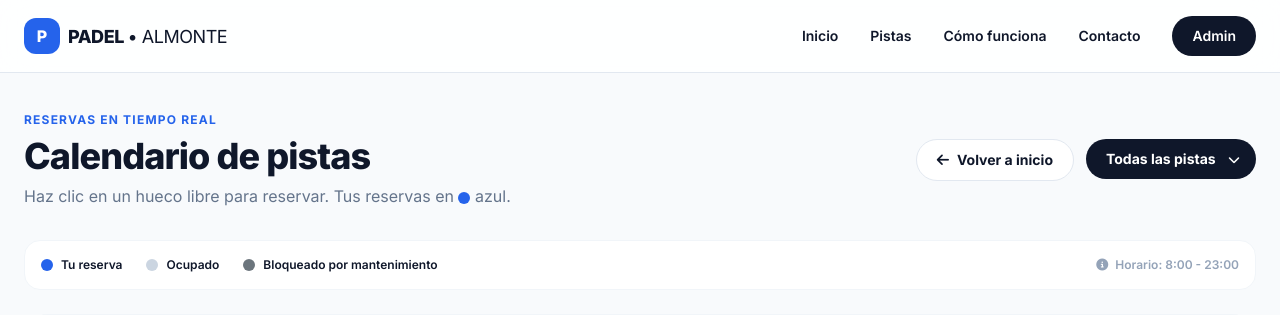
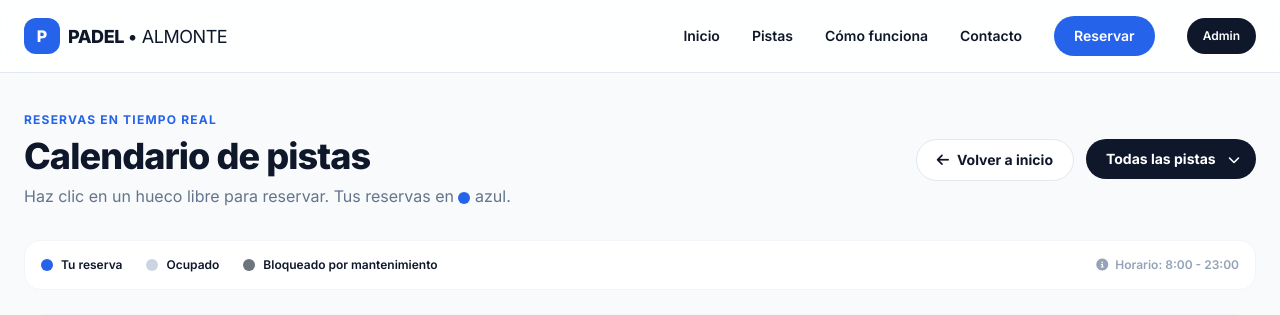
Before and after one commit to arrudavanderley/padel_reservas, a Django app: page /calendario/ in a window 1280 px wide. Shown: the top 315 px of the page. Run offline with Django 5.2, Linux system fonts and the light colour scheme; data comes from the database, SQL or seed files in the repository; data that the repository does not hold is empty; some libraries are stand-ins or nearby versions.

Commit message:
Update base.html

```diff
--- a/reservas_app/templates/reservas/base.html
+++ b/reservas_app/templates/reservas/base.html
@@ -52,13 +52,14 @@
                 <span class="font-extrabold text-[18px] tracking-tight">PADEL <span class="font-light">• ALMONTE</span></span>
             </a>
             <div class="hidden md:flex items-center gap-8 text-sm font-semibold">
-                <a href="#inicio" class="hover:text-blue-600">Inicio</a>
-                <a href="#pistas" class="hover:text-blue-600">Pistas</a>
-                <a href="#como" class="hover:text-blue-600">Cómo funciona</a>
-                <a href="#contacto" class="hover:text-blue-600">Contacto</a>
-                <a href="/admin" class="bg-slate-900 text-white px-5 py-2.5 rounded-full hover:bg-black transition">Admin</a>
+                <a href="/#inicio" class="hover:text-blue-600">Inicio</a>
+                <a href="/#pistas" class="hover:text-blue-600">Pistas</a>
+                <a href="/#como" class="hover:text-blue-600">Cómo funciona</a>
+                <a href="/#contacto" class="hover:text-blue-600">Contacto</a>
+                <a href="/calendario/" class="bg-blue-600 text-white px-5 py-2.5 rounded-full hover:bg-blue-700 transition">Reservar</a>
+                <a href="/admin" class="bg-slate-900 text-white px-4 py-2.5 rounded-full hover:bg-black transition text-xs">Admin</a>
             </div>
-            <a href="#reservar" class="md:hidden bg-blue-600 text-white px-4 py-2 rounded-full text-sm font-bold">Reservar</a>
+            <a href="/calendario/" class="md:hidden bg-blue-600 text-white px-4 py-2 rounded-full text-sm font-bold">Reservar</a>
         </div>
     </nav>
 
@@ -84,8 +85,8 @@
             <div>
                 <h4 class="text-white font-bold mb-4">Navegación</h4>
                 <ul class="space-y-2 text-sm">
-                    <li><a href="#pistas" class="hover:text-white">Nuestras pistas</a></li>
-                    <li><a href="#como" class="hover:text-white">Cómo reservar</a></li>
+                    <li><a href="/#pistas" class="hover:text-white">Nuestras pistas</a></li>
+                    <li><a href="/#como" class="hover:text-white">Cómo reservar</a></li>
                     <li><a href="/admin" class="hover:text-white">Administración</a></li>
                 </ul>
             </div>
```
